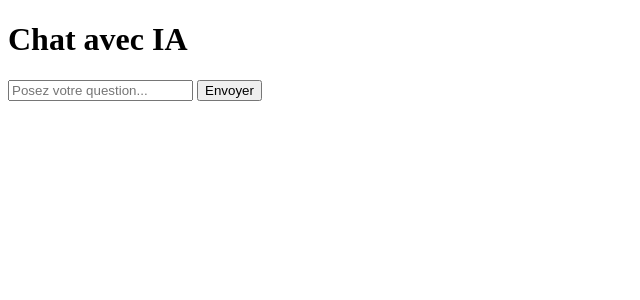
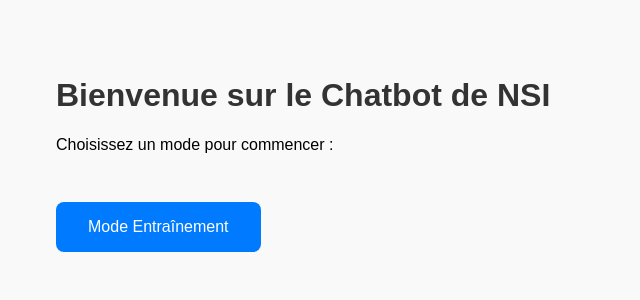
Before and after one commit to MathThibaud/chatbot-nsi, a Flask app: page / in a window 1280 px wide. Shown: the top 300 px of the page, without its empty margins (0-640 px from the left). Run offline with Flask 3, Linux system fonts and the light colour scheme.

Commit message:
améliorations

```diff
--- a/app/templates/index.html
+++ b/app/templates/index.html
@@ -1,31 +1,35 @@
 <!DOCTYPE html>
-<html>
+<html lang="fr">
 <head>
-    <title>Mon Site avec IA</title>
-    <script src="https://cdn.jsdelivr.net/npm/axios/dist/axios.min.js"></script>
+    <meta charset="UTF-8">
+    <title>Accueil - Chatbot NSI</title>
+    <style>
+        body {
+            font-family: Arial, sans-serif;
+            padding: 3rem;
+            background-color: #f9f9f9;
+        }
+        h1 {
+            color: #333;
+        }
+        .button {
+            display: inline-block;
+            padding: 1rem 2rem;
+            margin-top: 2rem;
+            background-color: #007BFF;
+            color: white;
+            text-decoration: none;
+            border-radius: 0.5rem;
+        }
+        .button:hover {
+            background-color: #0056b3;
+        }
+    </style>
 </head>
 <body>
-    <h1>Chat avec IA</h1>
-    <div id="chat-container"></div>
-    <input type="text" id="user-input" placeholder="Posez votre question...">
-    <button onclick="sendMessage()">Envoyer</button>
+    <h1>Bienvenue sur le Chatbot de NSI</h1>
+    <p>Choisissez un mode pour commencer :</p>
 
-    <script>
-        function sendMessage() {
-            const input = document.getElementById('user-input');
-            const message = input.value;
-
-            axios.post('/ask', {message: message})
-                .then(response => {
-                    const chat = document.getElementById('chat-container');
-                    chat.innerHTML += `<p><strong>Vous:</strong> ${message}</p>`;
-                    chat.innerHTML += `<p><strong>IA:</strong> ${response.data.response}</p>`;
-                    input.value = '';
-                })
-                .catch(error => {
-                    console.error(error);
-                });
-        }
-    </script>
+    <a href="{{ url_for('entrainement.index') }}" class="button">Mode Entraînement</a>
 </body>
 </html>
```
Also changed, not shown: app/__init__.py (+13 -0 lines), app/templates/entraintement.html (added, +37 -0 lines), routes/entraintement.py (added, +7 -0 lines), routes/index.py (added, +7 -0 lines).
